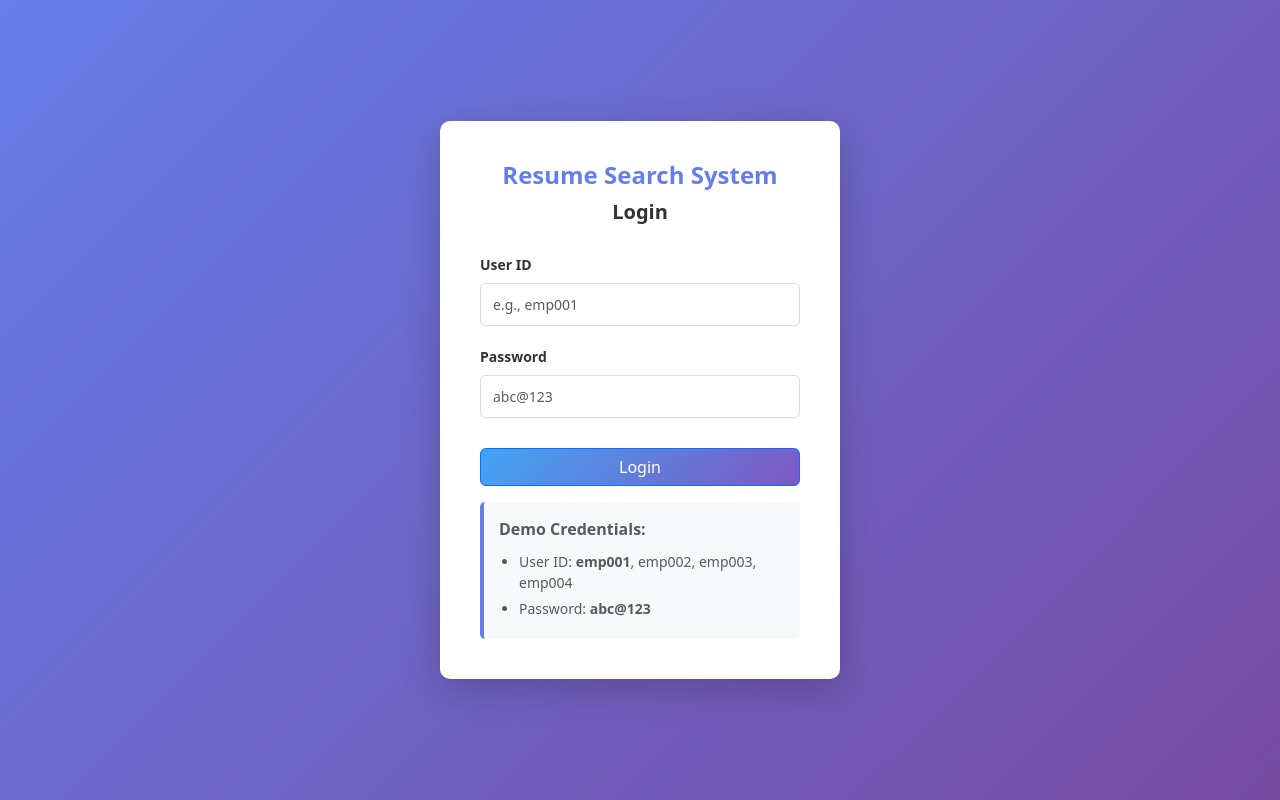
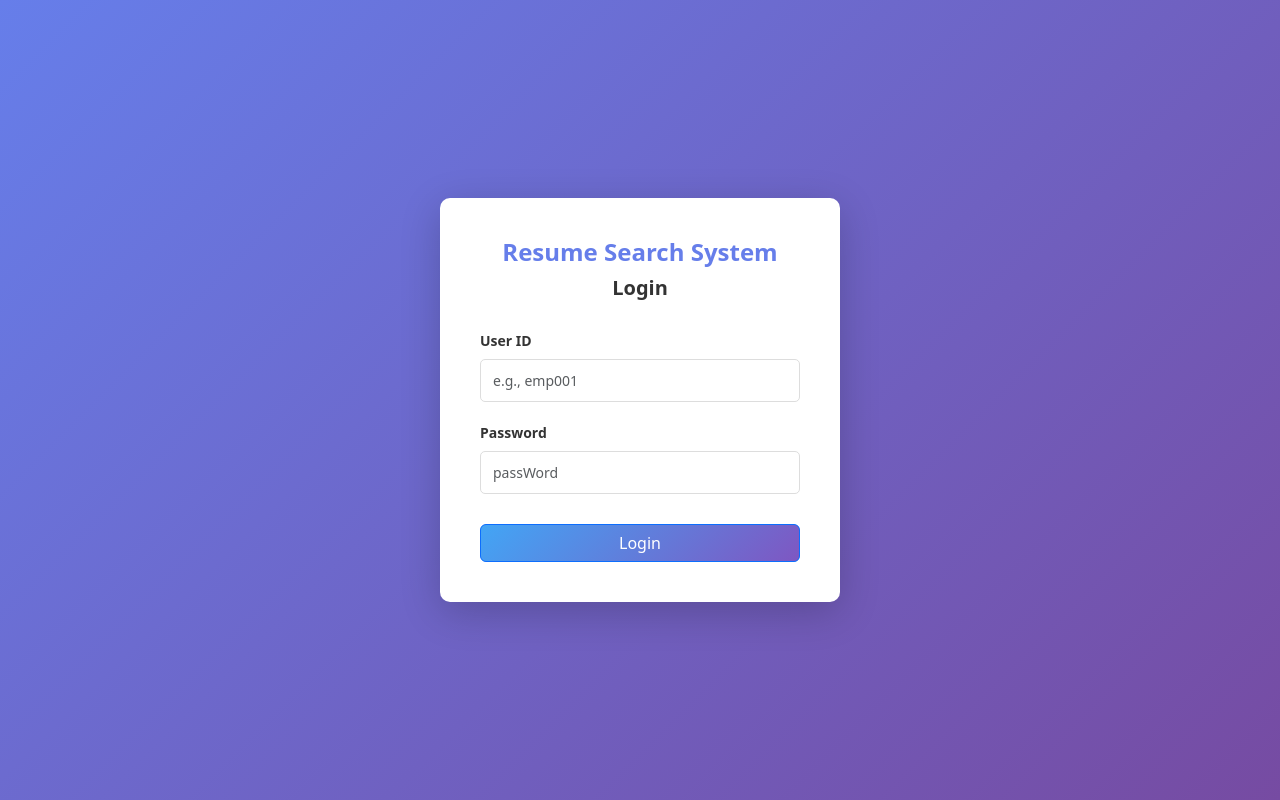
Before and after one commit to abhishekgopale-hub/recruter_search_frontend, a React (Vite) app: page / in a window 1280 px wide. Built offline with nearby package versions, Linux system fonts and the light colour scheme.

Commit message:
REMOVE DEMO PASSWORD AND ID

```diff
--- a/src/components/LoginPage.jsx
+++ b/src/components/LoginPage.jsx
@@ -81,7 +81,7 @@ export default function LoginPage({ onLoginSuccess }) {
               type="password"
               id="password"
               className="form-control"
-              placeholder="abc@123"
+              placeholder="passWord"
               value={password}
               onChange={(e) => setPassword(e.target.value)}
               disabled={loading}
@@ -98,13 +98,7 @@ export default function LoginPage({ onLoginSuccess }) {
           </button>
         </form>
 
-        <div className="login-info mt-3">
-          <p className="text-muted">Demo Credentials:</p>
-          <ul className="text-muted small">
-            <li>User ID: <strong>emp001</strong>, emp002, emp003, emp004</li>
-            <li>Password: <strong>abc@123</strong></li>
-          </ul>
-        </div>
+
       </div>
     </div>
   );
```
